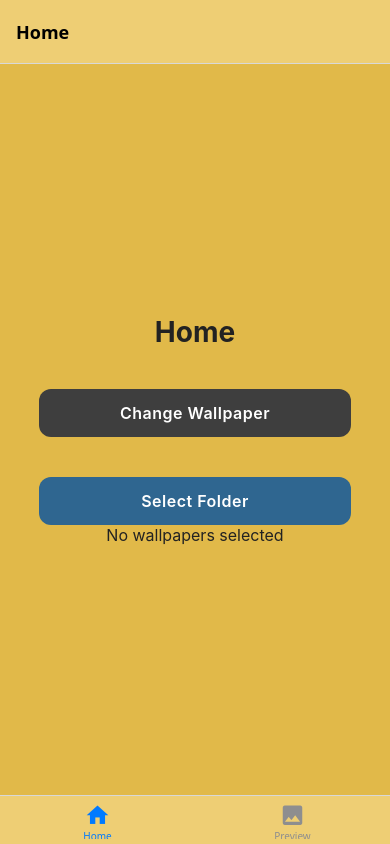
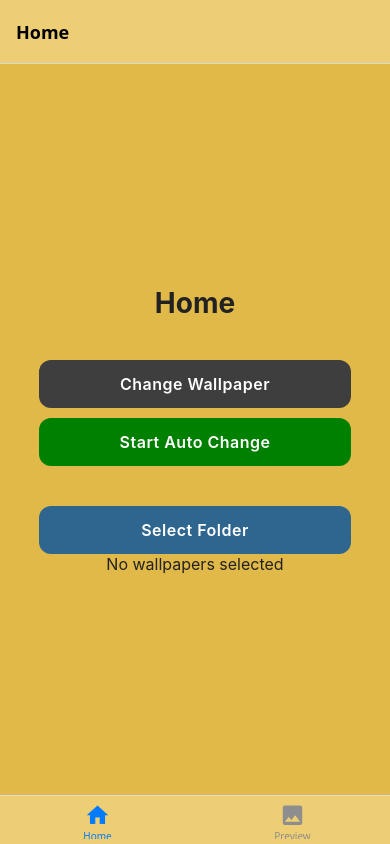
Before and after one commit to milan-vishnoi/wallpaper-changer, a React Native app: screen /Home in a window 390 px wide. Built offline with nearby package versions, Linux system fonts and the light colour scheme.

Commit message:
Added logic to autochange the wallpaper and start and stop auto change

```diff
--- a/context/WallpaperContext.js
+++ b/context/WallpaperContext.js
@@ -1,11 +1,24 @@
-import React, { createContext, useState } from 'react';
+import React, { createContext, useState, useEffect } from 'react';
 
 export const WallpaperContext = createContext();
 
 export function WallpaperProvider({ children }) {
   const [wallpapers, setWallpapers] = useState([]);
   const [currentIndex, setCurrentIndex] = useState(0);
-  const [folderPath, setFolderPath] = useState(''); // State to hold the folder path
+  const [folderPath, setFolderPath] = useState('');
+  const [autoChange, setAutoChange] = useState(false);
+
+  useEffect(() => {
+    let interval;
+    if (autoChange && wallpapers.length > 1) {
+      interval = setInterval(() => {
+        changeWallpaper();
+      }, 10000); // Change wallpaper every 5 seconds
+    }
+    return () =>{
+        if(interval)
+        clearInterval(interval)}; // Cleanup on unmount or when autoChange changes
+  }, [autoChange, wallpapers]);
 
   const changeWallpaper = () => {
     if (wallpapers.length > 0) {
@@ -28,6 +41,8 @@ export function WallpaperProvider({ children }) {
         currentWallpaper: wallpapers[currentIndex],
         changeWallpaper,
         folderPath,
+        autoChange,
+        setAutoChange
       }}
     >
       {children}
--- a/screens/HomeScreen.js
+++ b/screens/HomeScreen.js
@@ -4,7 +4,7 @@ import * as ImagePicker from 'expo-image-picker';
 import { WallpaperContext } from '../context/WallpaperContext';
 
 export default function HomeScreen() {
-   const {wallpapers, changeWallpaper, setSelectedWallpapers, folderPath} = useContext(WallpaperContext);
+   const {wallpapers, changeWallpaper, setSelectedWallpapers, folderPath, autoChange,setAutoChange} = useContext(WallpaperContext);
 
     const selectFolder = async () => {
       try {
@@ -35,13 +35,30 @@ export default function HomeScreen() {
         <Pressable style={styles.button} onPress={changeWallpaper}>
           <Text style={styles.buttonText}>Change Wallpaper</Text>
         </Pressable>
+        <View style={{ marginTop: 10 }} />
+        <Pressable
+          style={[
+            styles.button,
+            { backgroundColor: autoChange ? "red" : "green" },
+          ]}
+          onPress={() => setAutoChange((prev) => !prev)}
+        >
+          <Text style={styles.buttonText}>
+            {autoChange ? "Stop Auto Change" : "Start Auto Change"}
+          </Text>
+        </Pressable>
         <View style={{ marginVertical: 20 }} />
-        <Pressable style={[styles.button, styles.secondaryButton]} onPress={selectFolder}>
+        <Pressable
+          style={[styles.button, styles.secondaryButton]}
+          onPress={selectFolder}
+        >
           <Text style={styles.buttonText}>Select Folder</Text>
         </Pressable>
-      { wallpapers.length > 0 && (
+        {wallpapers.length > 0 && (
           <>
-        <Text style={styles.path}>Selected Folder: {folderPath ?? 'None'}</Text>
+            <Text style={styles.path}>
+              Selected Folder: {folderPath ?? "None"}
+            </Text>
             <Text style={styles.previewLabel}>Selected Wallpapers:</Text>
             <FlatList
               data={wallpapers}
@@ -53,14 +70,12 @@ export default function HomeScreen() {
               )}
             />
           </>
-
         )}
-      {
-        wallpapers.length === 0 && (
-          <Text style={{ color: '#222', fontSize: 16 }}>No wallpapers selected</Text>
-      )
-
-      }
+        {wallpapers.length === 0 && (
+          <Text style={{ color: "#222", fontSize: 16 }}>
+            No wallpapers selected
+          </Text>
+        )}
       </SafeAreaView>
     );
     }
```
Lines whose indentation alone changed are shown as unchanged.
